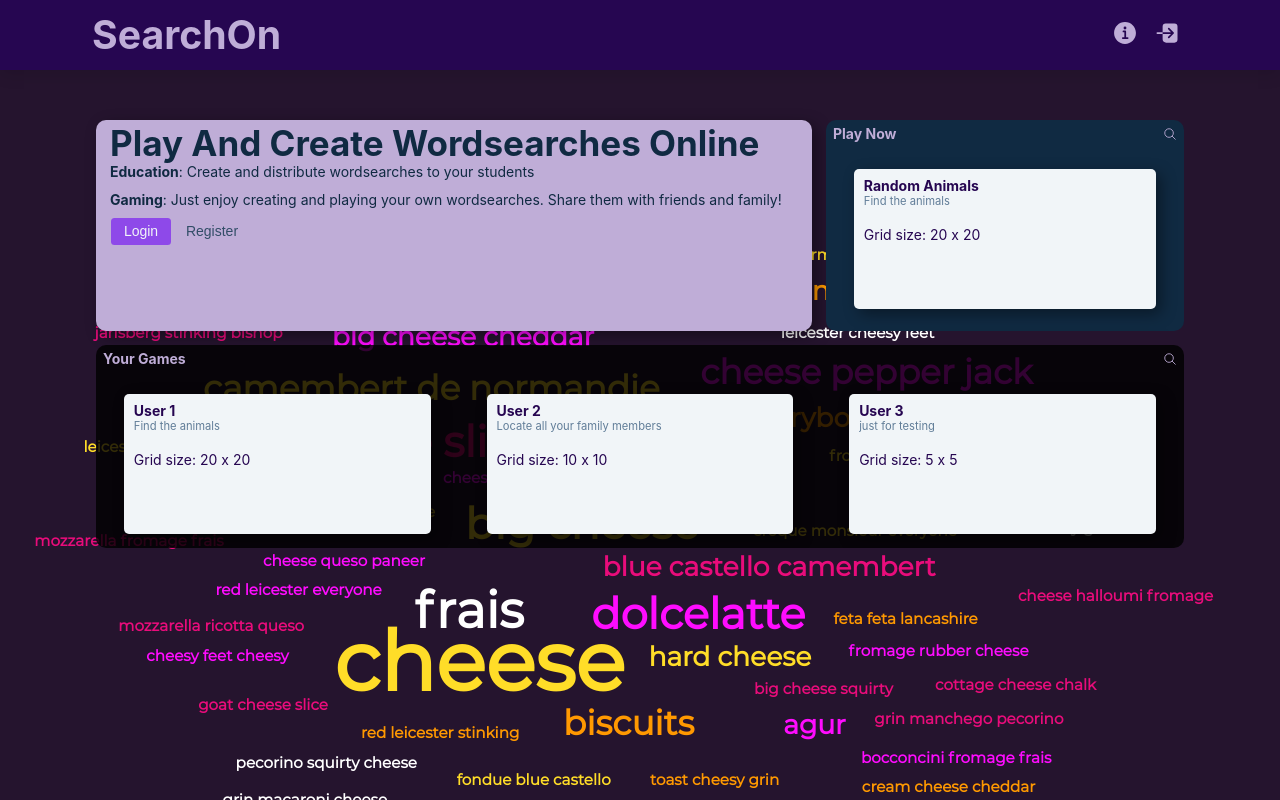
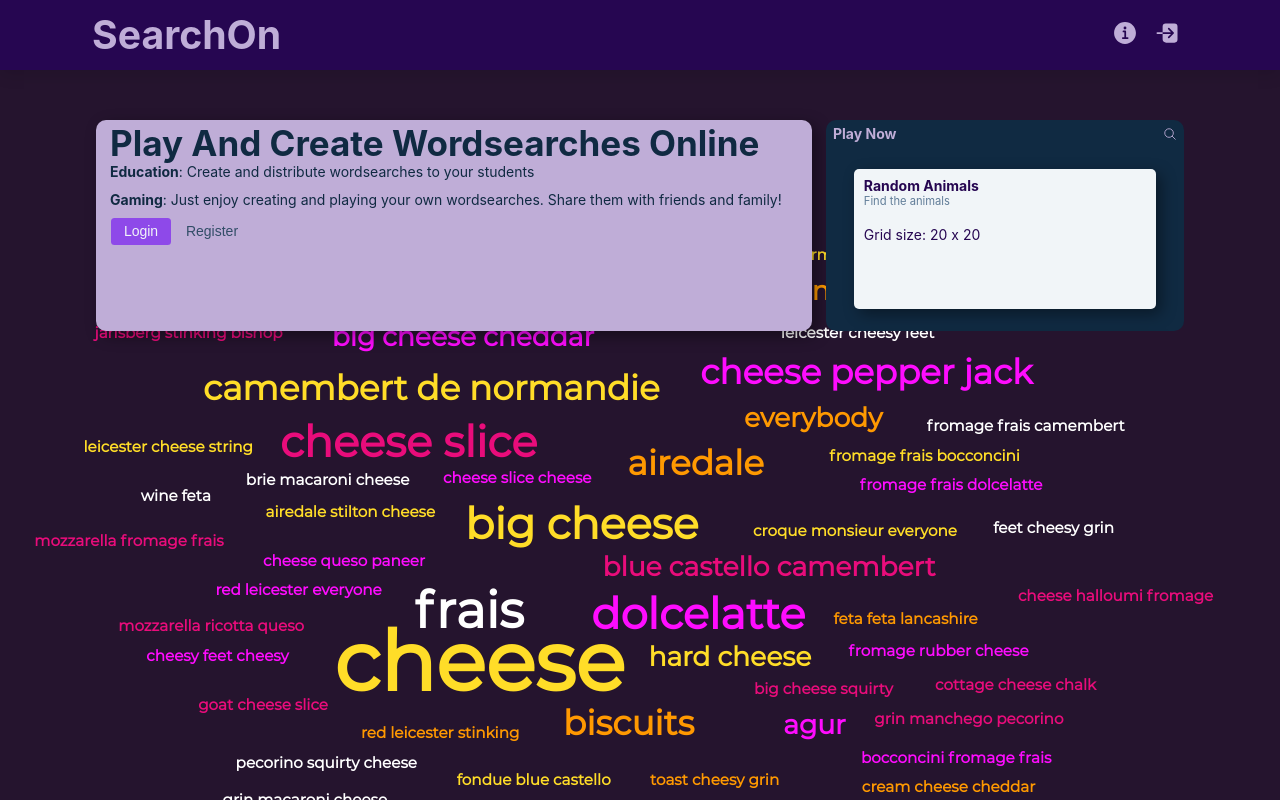
Before and after one commit to sara-gray/search-on, a React (Create React App) app in the folder frontend/: page / in a window 1280 px wide. Built offline with nearby package versions, Linux system fonts and the light colour scheme.

Commit message:
started backend to load grids

```diff
--- a/frontend/src/pages/Home.js
+++ b/frontend/src/pages/Home.js
@@ -41,26 +41,7 @@ const Home = ({ history }) => {
 		},
 	])
 
-	const [userGames, setUserGames] = useState([
-		{
-			id: 1,
-			title: 'User 1',
-			desc: 'Find the animals',
-			size: { x: 20, y: 20 },
-		},
-		{
-			id: 2,
-			title: 'User 2',
-			desc: 'Locate all your family members',
-			size: { x: 10, y: 10 },
-		},
-		{
-			id: 3,
-			title: 'User 3',
-			desc: 'just for testing',
-			size: { x: 5, y: 5 },
-		},
-	])
+	const [userGames, setUserGames] = useState([])
 	const MAX_HERO_IMAGES = 6
 	const randomImage =
 		Math.floor(Math.random() * Math.floor(MAX_HERO_IMAGES)) + 1
@@ -68,23 +49,8 @@ const Home = ({ history }) => {
 	const [games, setGames] = useState([])
 
 	useEffect(() => {
-		// fetchPublicGames()
-		// Should this be in App.js?
-		// setUserInfo(
-		// 	localStorage.getItem('userInfo')
-		// 		? JSON.parse(localStorage.getItem('userInfo'))
-		// 		: null
-		// )
-		// console.log(userInfo)
+		console.log('home screen rendered, fetch public games')
 	}, [])
-
-	useEffect(() => {
-		// let newGames = []
-		// publicIds.map((id) => {
-		// 	newGames.push(fetchGame(id))
-		// })
-		// if (newGames.length !== 0) setGames(newGames)
-	}, [publicIds])
 
 	useEffect(() => {
 		console.log('Get the info about this users wordsearches')
```
Also changed, not shown: 2 other files (tests, documents, lock files or other folders).
